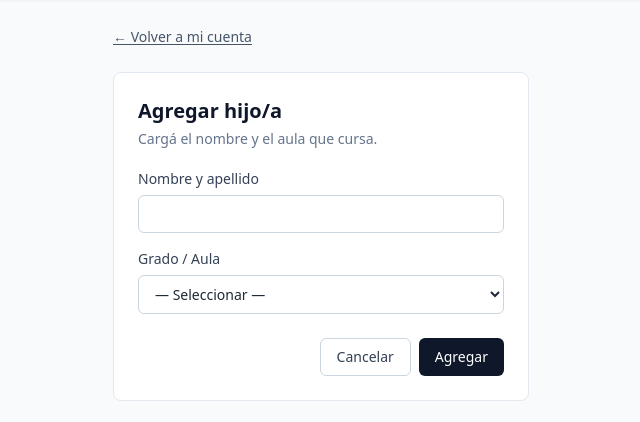
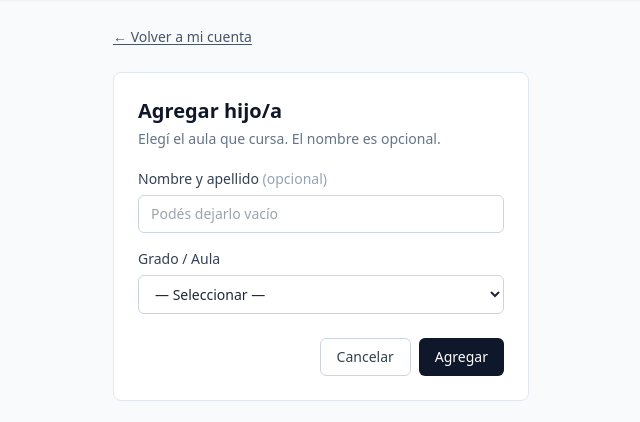
Before and after one commit to envermm-sudo/escuela, a Django app: template comunicacion/templates/comunicacion/hijo_form.html in a window 1280 px wide. Shown: the part 61-483 px from the top of the page, without its empty margins (319-959 px from the left). Run offline with Django 5.2, Linux system fonts and the light colour scheme; the template is opened without the code that fills it, so the values that code supplies are empty; some libraries are stand-ins or nearby versions.

Commit message:
Hacer opcional el nombre del hijo en el formulario

```diff
--- a/comunicacion/templates/comunicacion/hijo_form.html
+++ b/comunicacion/templates/comunicacion/hijo_form.html
@@ -14,7 +14,7 @@
     <h1 class="text-xl font-semibold text-slate-900 mb-1">
       {% if es_edicion %}Editar hijo/a{% else %}Agregar hijo/a{% endif %}
     </h1>
-    <p class="text-sm text-slate-500 mb-5">Cargá el nombre y el aula que cursa.</p>
+    <p class="text-sm text-slate-500 mb-5">Elegí el aula que cursa. El nombre es opcional.</p>
 
     {% if messages %}
       {% for m in messages %}
@@ -27,9 +27,10 @@
     <form method="post" class="space-y-4">
       {% csrf_token %}
       <div>
-        <label class="block text-sm font-medium text-slate-700 mb-1.5">Nombre y apellido</label>
-        <input type="text" name="nombre" required maxlength="100"
+        <label class="block text-sm font-medium text-slate-700 mb-1.5">Nombre y apellido <span class="text-slate-400 font-normal">(opcional)</span></label>
+        <input type="text" name="nombre" maxlength="100"
                value="{% if hijo %}{{ hijo.nombre }}{% endif %}"
+               placeholder="Podés dejarlo vacío"
                class="w-full border border-slate-300 rounded-md px-3 py-2 text-sm focus:outline-none focus:ring-2 focus:ring-slate-400">
       </div>
       <div>
```
